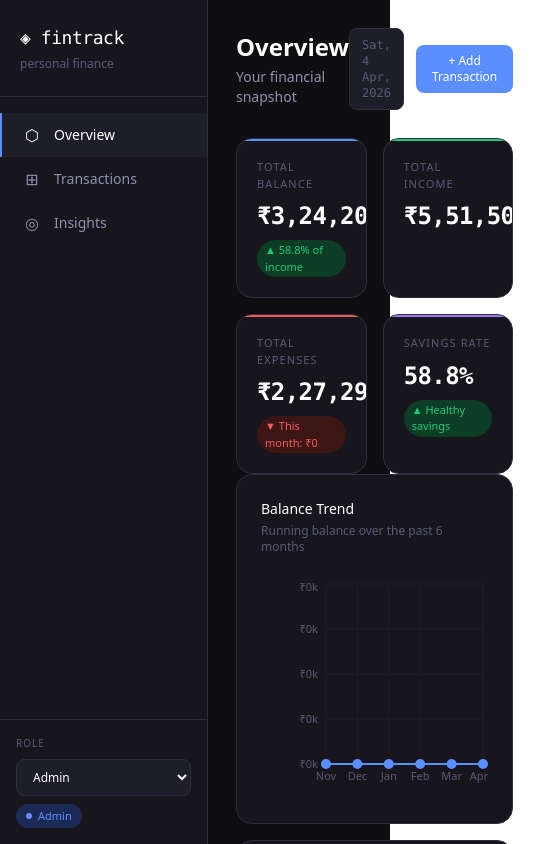
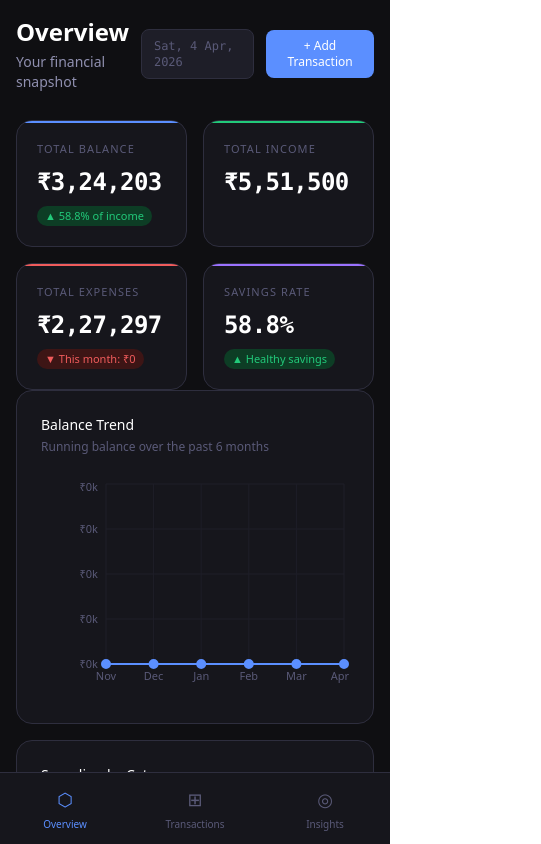
Before and after one commit to Rvi31/Finance_Dashboard, a React (Vite) app in the folder finance-dashboard/: page / in a window 390 px wide. Shown: the top 844 px of the page, 541 px wide, since content can reach past the window. Built offline with nearby package versions, Linux system fonts and the light colour scheme.

Commit message:
responsive layout and empty state handling

```diff
--- a/finance-dashboard/src/components/Layout.jsx
+++ b/finance-dashboard/src/components/Layout.jsx
@@ -1,11 +1,35 @@
-import { useState } from "react";
 import Sidebar from "./Sidebar";
 
 export default function Layout({ children, activePage, onNavigate }) {
   return (
     <div className="flex min-h-screen bg-[#0f0f12] text-white">
-      <Sidebar activePage={activePage} onNavigate={onNavigate} />
-      <main className="ml-52 flex-1 p-7">{children}</main>
+      {/* Desktop sidebar */}
+      <div className="hidden md:block">
+        <Sidebar activePage={activePage} onNavigate={onNavigate} />
+      </div>
+
+      {/* Mobile bottom nav */}
+      <nav className="md:hidden fixed bottom-0 left-0 right-0 bg-[#16161c] border-t border-[#2e2e3e] flex z-10">
+        {[
+          { id: "dashboard", icon: "⬡", label: "Overview" },
+          { id: "transactions", icon: "⊞", label: "Transactions" },
+          { id: "insights", icon: "◎", label: "Insights" },
+        ].map((item) => (
+          <button
+            key={item.id}
+            onClick={() => onNavigate(item.id)}
+            className={`flex-1 flex flex-col items-center py-3 gap-1 text-[10px] transition-colors
+              ${activePage === item.id ? "text-[#5b8fff]" : "text-[#5a5a78]"}`}
+          >
+            <span className="text-lg">{item.icon}</span>
+            <span>{item.label}</span>
+          </button>
+        ))}
+      </nav>
+
+      <main className="md:ml-52 flex-1 p-4 md:p-7 pb-24 md:pb-7">
+        {children}
+      </main>
     </div>
   );
 }
```
